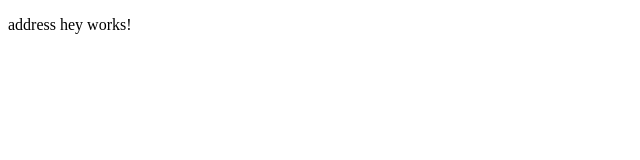
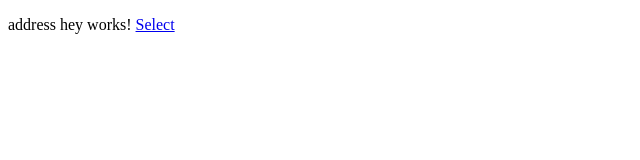
Before and after one commit to jporcenaluk/aladdin, an Angular app in the folder AladdinWeb/: page / in a window 1280 px wide. Shown: the top 160 px of the page, without its empty margins (0-640 px from the left). Built offline with nearby package versions, Linux system fonts and the light colour scheme.

Commit message:
Added navigation to address to go to selection

```diff
--- a/AladdinWeb/src/app/address/address.component.html
+++ b/AladdinWeb/src/app/address/address.component.html
@@ -1,3 +1,4 @@
 <p>
   address hey works!
+  <a href="/selection">Select</a>
 </p>
```
